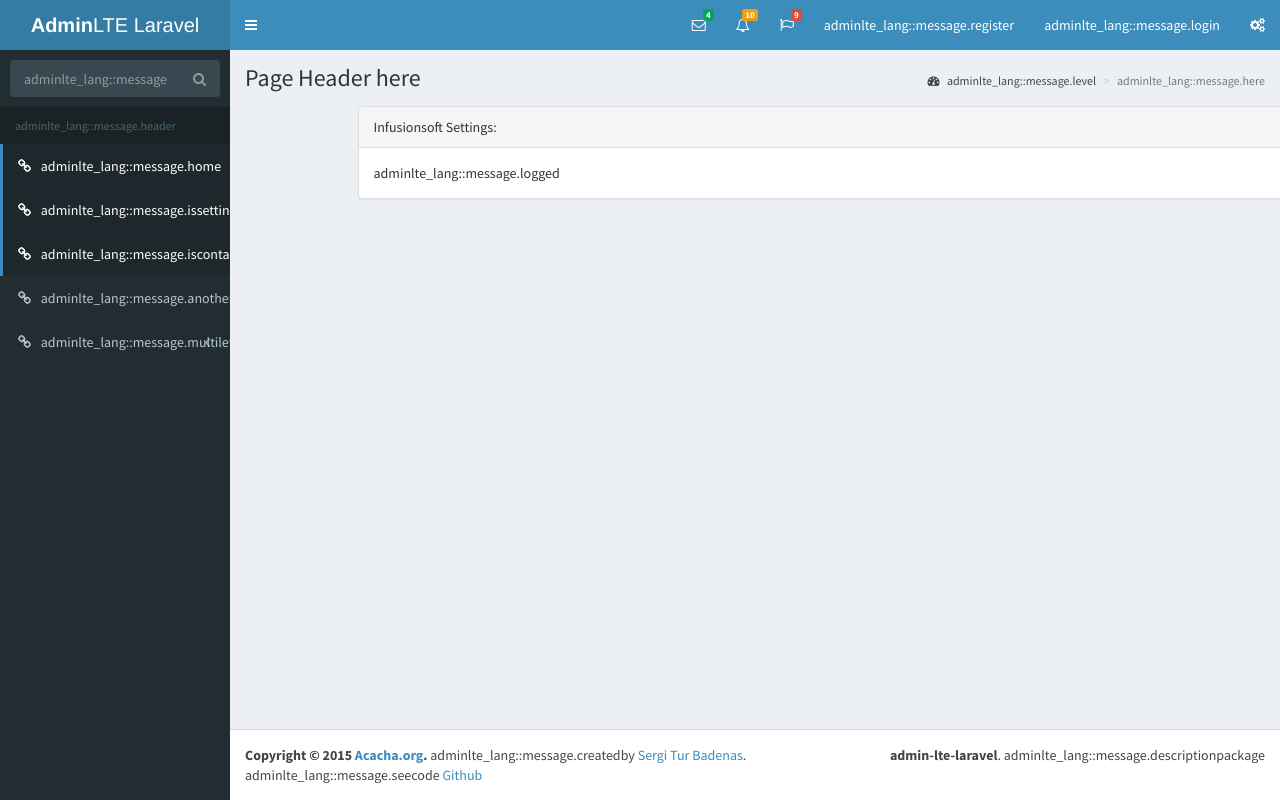
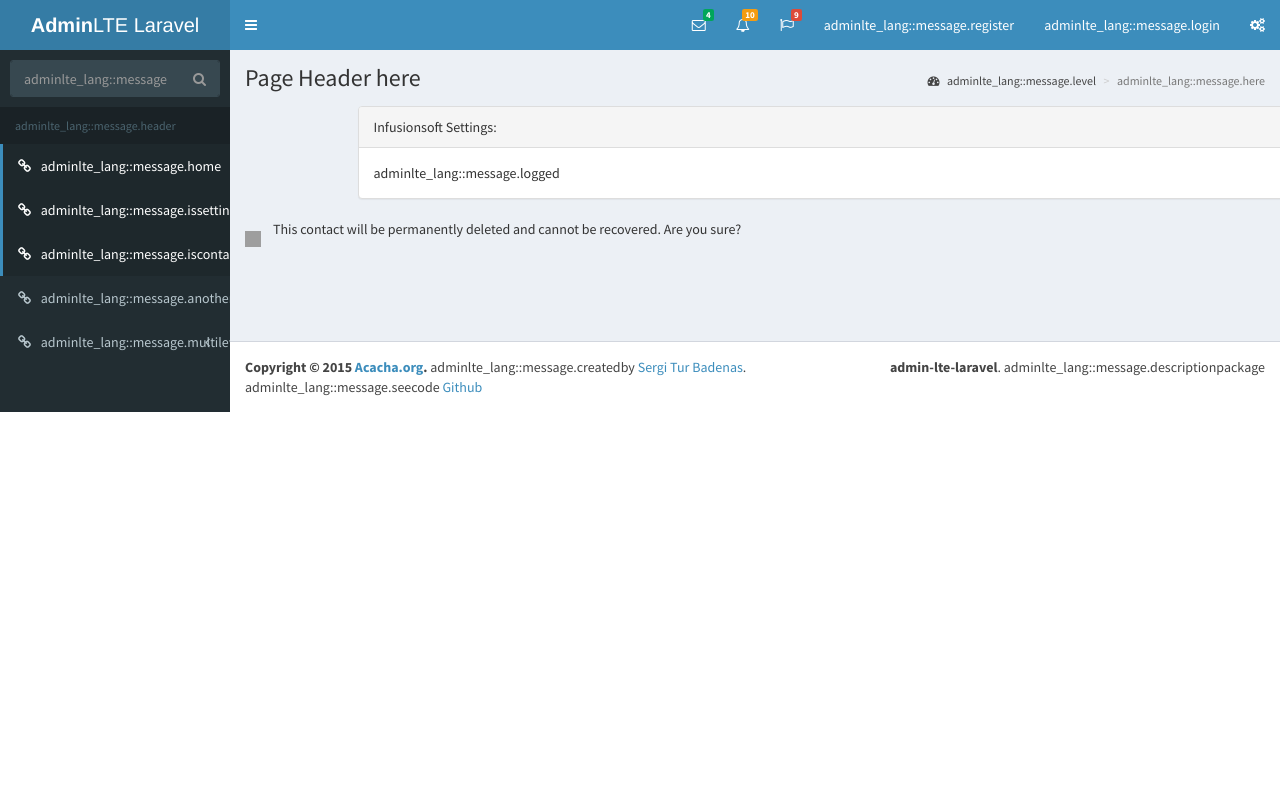
Before and after one commit to javedwasim/blogis, a Laravel app: template resources/views/iscontacts.blade.php in a window 1280 px wide. Run offline with Laravel 8, Linux system fonts and the light colour scheme; the template is opened without the code that fills it, so the values that code supplies are empty; settings files or empty folders that the repository lacks are supplied; some libraries are stand-ins or nearby versions; grey boxes are pictures that could not be loaded.

Commit message:
Update origin

```diff
--- a/resources/views/iscontacts.blade.php
+++ b/resources/views/iscontacts.blade.php
@@ -61,13 +61,19 @@
             </div>
         </div>
     </div>
+    <div id="dialog-confirm" title="Delete contact?">
+        <p><span class="ui-icon ui-icon-alert" style="float:left; margin:12px 12px 20px 0;"></span>This contact will be permanently deleted and cannot be recovered. Are you sure?</p>
+    </div>
     @endsection
 
     @section('page_specific_styles')
         <!-- DataTables -->
         <link rel="stylesheet" href="{{ asset('plugins/datatables/dataTables.bootstrap.css') }}">
+        <link rel="stylesheet" href="//code.jquery.com/ui/1.12.0/themes/base/jquery-ui.css">
     @endsection
     @section('page_specific_scripts')
+        <script src="https://code.jquery.com/jquery-1.12.4.js"></script>
+        <script src="https://code.jquery.com/ui/1.12.0/jquery-ui.js"></script>
         <!-- DataTables -->
         <script src="{{ asset('plugins/datatables/jquery.dataTables.min.js') }}"></script>
         <script src="{{ asset('plugins/datatables/dataTables.bootstrap.min.js') }}"></script>
@@ -81,9 +87,18 @@
             jQuery( document ).ready( function( $ ) {
 
                 $('.send-btn').click(function(){
-
                     //var contactid = $('#contactid').val();
                     var contactid = this.id;
+
+                    $( "#dialog-confirm" ).dialog({
+                        resizable: false,
+                        height: "auto",
+                        width: 400,
+                        modal: true,
+                        buttons: {
+                            "Delete Contact": function() {
+                               // $( this ).dialog( "close" );
+
                                 $.ajax({
                                     url: 'deletecontact',
                                     type: "post",
@@ -91,12 +106,22 @@
                                     success: function(data){
 
                                         if(data=='success'){
-                                alert("contact deleted successfully!");
+
                                             window.location.reload(true);
                                         }
 
                                     }
                                 });
+
+                            },
+                            Cancel: function() {
+                                $( this ).dialog( "close" );
+                            }
+                        }
+                    });
+
+
+
                 });
                 // CSRF protection
                 $.ajaxSetup({  headers: {'X-CSRF-Token': $('input[name="_token"]').val() } });
```
Lines whose indentation alone changed are shown as unchanged.
